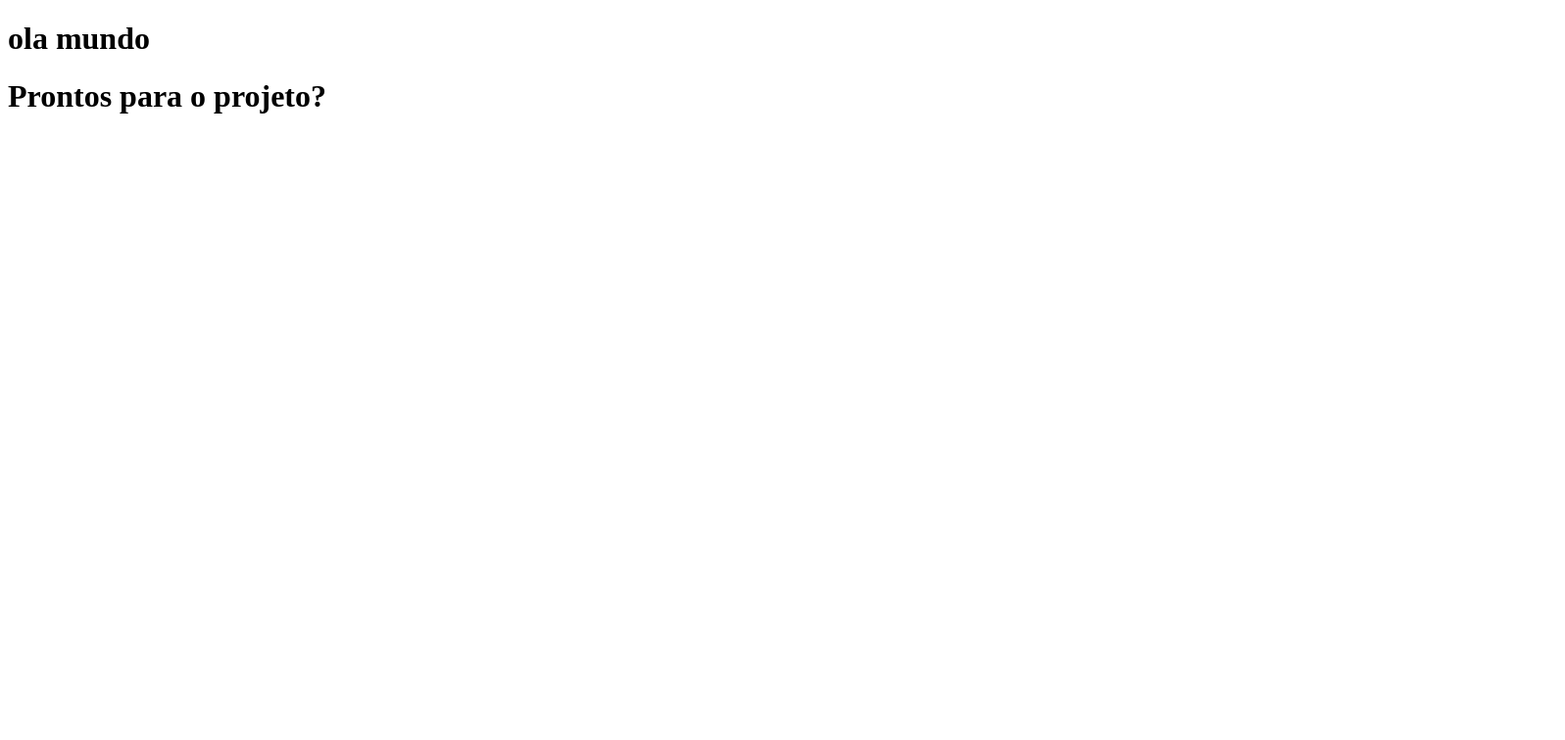
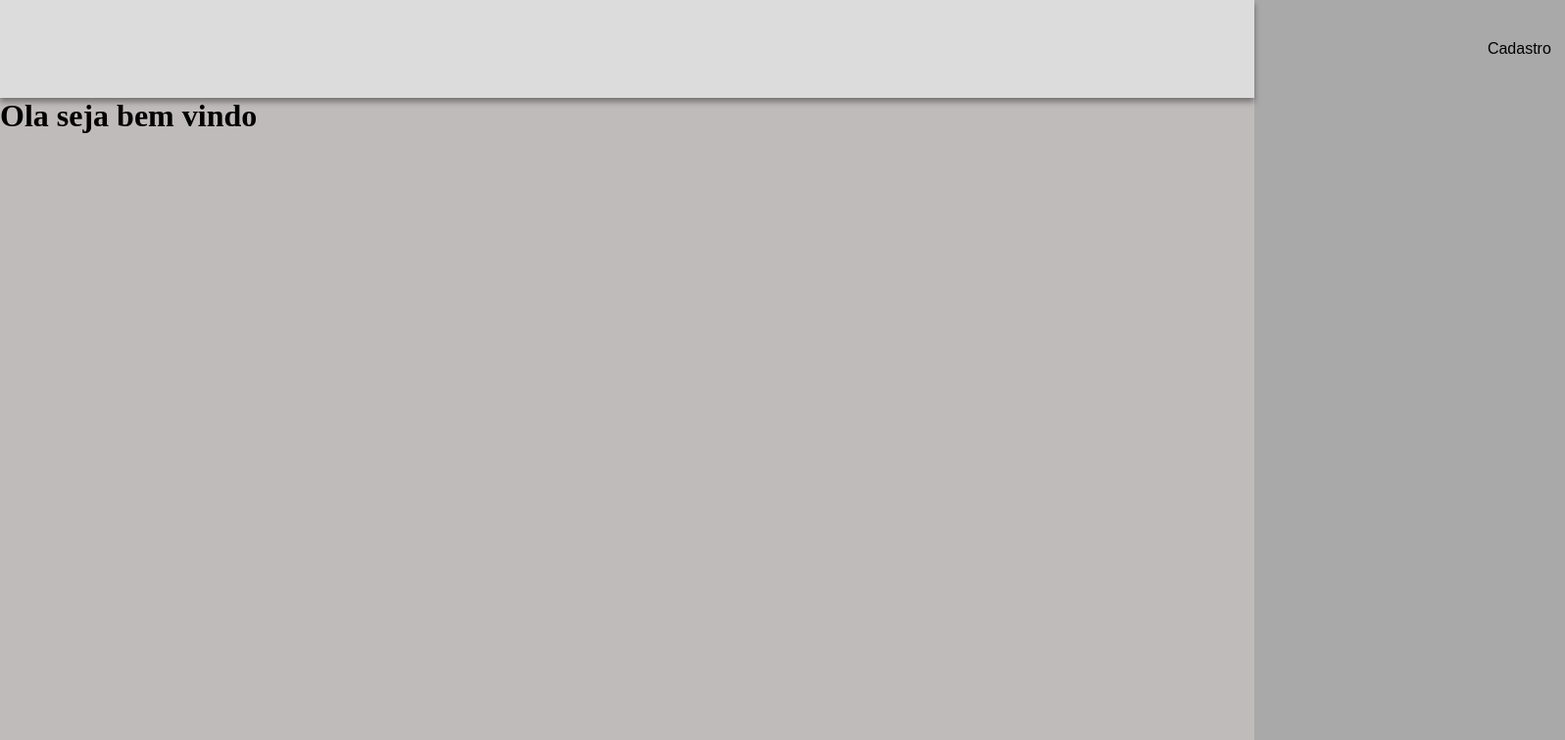
Before and after one commit to SantoAmaroFC/e-commerce-projeto, a React (Vite) app in the folder e-commerce projeto 1 luiz/: page / in a window 1280 px wide. Shown: the top 756 px of the page at 98% size, 1597 px wide, since content can reach past the window. Built offline with nearby package versions, Linux system fonts and the light colour scheme.

Commit message:
atualizaçao do e commerce

```diff
--- a/e-commerce projeto 1 luiz/src/App.css
+++ b/e-commerce projeto 1 luiz/src/App.css
@@ -1,184 +1,48 @@
-/* .counter {
-  font-size: 16px;
-  padding: 5px 10px;
-  border-radius: 5px;
-  color: var(--accent);
-  background: var(--accent-bg);
-  border: 2px solid transparent;
-  transition: border-color 0.3s;
-  margin-bottom: 24px;
+.cont-app{
 
-  &:hover {
-    border-color: var(--accent-border);
-  }
-  &:focus-visible {
-    outline: 2px solid var(--accent);
-    outline-offset: 2px;
-  }
+  min-height: 100vh;
+  display: flex;
+  flex-direction: column;
 }
 
-.hero {
-  position: relative;
+.cont-header{
+  background-color: rgb(221, 220, 220);
+  height: 100px;
+  display: flex;
+ box-shadow: 0px 4px 6px rgba(0, 0, 0, 0.4);
+ position: relative;
+  z-index: 1000;
 
-  .base,
-  .framework,
-  .vite {
-    inset-inline: 0;
-    margin: 0 auto;
-  }
 
-  .base {
-    width: 170px;
-    position: relative;
-    z-index: 0;
-  }
 
-  .framework,
-  .vite {
-    position: absolute;
-  }
+  justify-content: center;
+  align-items:center;
+  gap: 200px;
 
-  .framework {
-    z-index: 1;
-    top: 34px;
-    height: 28px;
-    transform: perspective(2000px) rotateZ(300deg) rotateX(44deg) rotateY(39deg)
-      scale(1.4);
-  }
 
-  .vite {
-    z-index: 0;
-    top: 107px;
-    height: 26px;
-    width: auto;
-    transform: perspective(2000px) rotateZ(300deg) rotateX(40deg) rotateY(39deg)
-      scale(0.8);
-  }
+
+}
+.cont-header nav{
+  display: flex;
+  gap:1750px;
+
 }
 
-#center {
+.cont-main{
+  background-color: rgb(221, 220, 220) ;
+  flex: 1;
   display: flex;
-  flex-direction: column;
-  gap: 25px;
-  place-content: center;
-  place-items: center;
-  flex-grow: 1;
+}
+.botoes-nav{
+  border: none;
+  padding: 8px 14px;
+  font-size: 16px;
+  border-radius: 8px;
+  background-color: rgb(255, 255, 255);
+  cursor: pointer;
+  background: none;
 
-  @media (max-width: 1024px) {
-    padding: 32px 20px 24px;
-    gap: 18px;
-  }
+
+
+
 }
-
-#next-steps {
-  display: flex;
-  border-top: 1px solid var(--border);
-  text-align: left;
-
-  & > div {
-    flex: 1 1 0;
-    padding: 32px;
-    @media (max-width: 1024px) {
-      padding: 24px 20px;
-    }
-  }
-
-  .icon {
-    margin-bottom: 16px;
-    width: 22px;
-    height: 22px;
-  }
-
-  @media (max-width: 1024px) {
-    flex-direction: column;
-    text-align: center;
-  }
-}
-
-#docs {
-  border-right: 1px solid var(--border);
-
-  @media (max-width: 1024px) {
-    border-right: none;
-    border-bottom: 1px solid var(--border);
-  }
-}
-
-#next-steps ul {
-  list-style: none;
-  padding: 0;
-  display: flex;
-  gap: 8px;
-  margin: 32px 0 0;
-
-  .logo {
-    height: 18px;
-  }
-
-  a {
-    color: var(--text-h);
-    font-size: 16px;
-    border-radius: 6px;
-    background: var(--social-bg);
-    display: flex;
-    padding: 6px 12px;
-    align-items: center;
-    gap: 8px;
-    text-decoration: none;
-    transition: box-shadow 0.3s;
-
-    &:hover {
-      box-shadow: var(--shadow);
-    }
-    .button-icon {
-      height: 18px;
-      width: 18px;
-    }
-  }
-
-  @media (max-width: 1024px) {
-    margin-top: 20px;
-    flex-wrap: wrap;
-    justify-content: center;
-
-    li {
-      flex: 1 1 calc(50% - 8px);
-    }
-
-    a {
-      width: 100%;
-      justify-content: center;
-      box-sizing: border-box;
-    }
-  }
-}
-
-#spacer {
-  height: 88px;
-  border-top: 1px solid var(--border);
-  @media (max-width: 1024px) {
-    height: 48px;
-  }
-}
-
-.ticks {
-  position: relative;
-  width: 100%;
-
-  &::before,
-  &::after {
-    content: '';
-    position: absolute;
-    top: -4.5px;
-    border: 5px solid transparent;
-  }
-
-  &::before {
-    left: 0;
-    border-left-color: var(--border);
-  }
-  &::after {
-    right: 0;
-    border-right-color: var(--border);
-  }
-} */
--- a/e-commerce projeto 1 luiz/src/App.jsx
+++ b/e-commerce projeto 1 luiz/src/App.jsx
@@ -1,15 +1,24 @@
 import { useState } from 'react'
 
 import './App.css'
+import Home from './pages/Home'
+import Cadastro from './pages/Cadastro'
 
 function App() {
-
+ const[tela, setTela] = useState(<Home />)
 
   return (
-    <>
-     <h1>ola mundo</h1>
-     <h1>Prontos para o projeto?</h1>
-    </>
+    <div className={'cont-app'}>
+      <header className={'cont-header'}>
+    <nav>
+    <button className={'botoes-nav'} onClick={() => setTela(<Home />)}>Home</button>
+    <button className={'botoes-nav'} onClick={() => setTela(<Cadastro />)}>Cadastro</button>
+    </nav>
+      </header>
+    <main className={'cont-main'}>
+    {tela}
+      </main>
+    </div>
   )
 }
 
--- a/e-commerce projeto 1 luiz/src/index.css
+++ b/e-commerce projeto 1 luiz/src/index.css
@@ -1,111 +1,12 @@
-/* :root {
-  --text: #6b6375;
-  --text-h: #08060d;
-  --bg: #fff;
-  --border: #e5e4e7;
-  --code-bg: #f4f3ec;
-  --accent: #aa3bff;
-  --accent-bg: rgba(170, 59, 255, 0.1);
-  --accent-border: rgba(170, 59, 255, 0.5);
-  --social-bg: rgba(244, 243, 236, 0.5);
-  --shadow:
-    rgba(0, 0, 0, 0.1) 0 10px 15px -3px, rgba(0, 0, 0, 0.05) 0 4px 6px -2px;
+*{
+  margin: 0;
+  padding: 0;
+  box-sizing: border-box;
 
-  --sans: system-ui, 'Segoe UI', Roboto, sans-serif;
-  --heading: system-ui, 'Segoe UI', Roboto, sans-serif;
-  --mono: ui-monospace, Consolas, monospace;
-
-  font: 18px/145% var(--sans);
-  letter-spacing: 0.18px;
-  color-scheme: light dark;
-  color: var(--text);
-  background: var(--bg);
-  font-synthesis: none;
-  text-rendering: optimizeLegibility;
-  -webkit-font-smoothing: antialiased;
-  -moz-osx-font-smoothing: grayscale;
-
-  @media (max-width: 1024px) {
-    font-size: 16px;
-  }
 }
 
-@media (prefers-color-scheme: dark) {
-  :root {
-    --text: #9ca3af;
-    --text-h: #f3f4f6;
-    --bg: #16171d;
-    --border: #2e303a;
-    --code-bg: #1f2028;
-    --accent: #c084fc;
-    --accent-bg: rgba(192, 132, 252, 0.15);
-    --accent-border: rgba(192, 132, 252, 0.5);
-    --social-bg: rgba(47, 48, 58, 0.5);
-    --shadow:
-      rgba(0, 0, 0, 0.4) 0 10px 15px -3px, rgba(0, 0, 0, 0.25) 0 4px 6px -2px;
-  }
+html, body, #root{
+  min-height: 100vh;
 
-  #social .button-icon {
-    filter: invert(1) brightness(2);
-  }
+  background-color: darkgray;
 }
-
-body {
-  margin: 0;
-}
-
-#root {
-  width: 1126px;
-  max-width: 100%;
-  margin: 0 auto;
-  text-align: center;
-  border-inline: 1px solid var(--border);
-  min-height: 100svh;
-  display: flex;
-  flex-direction: column;
-  box-sizing: border-box;
-}
-
-h1,
-h2 {
-  font-family: var(--heading);
-  font-weight: 500;
-  color: var(--text-h);
-}
-
-h1 {
-  font-size: 56px;
-  letter-spacing: -1.68px;
-  margin: 32px 0;
-  @media (max-width: 1024px) {
-    font-size: 36px;
-    margin: 20px 0;
-  }
-}
-h2 {
-  font-size: 24px;
-  line-height: 118%;
-  letter-spacing: -0.24px;
-  margin: 0 0 8px;
-  @media (max-width: 1024px) {
-    font-size: 20px;
-  }
-}
-p {
-  margin: 0;
-}
-
-code,
-.counter {
-  font-family: var(--mono);
-  display: inline-flex;
-  border-radius: 4px;
-  color: var(--text-h);
-}
-
-code {
-  font-size: 15px;
-  line-height: 135%;
-  padding: 4px 8px;
-  background: var(--code-bg);
-} */
--- /dev/null
+++ b/e-commerce projeto 1 luiz/src/pages/Cadastro.jsx
@@ -0,0 +1,15 @@
+import './Paginas.css'
+
+function Cadastro() {
+  return (
+    <div className={'cont-cadastro'}>
+        <h1> Faça seu cadastro</h1>
+            <p>aaaaaaaaaaaaaaaaaaaaaaaaaaaaaaaaaaaaaaaaaaaaaaaaaaaaaaaaaaa
+                aaaaaaaaaaaaaaaaaaaaaaaaaaaaaaaaaaaaaaaaaaaaaaaaaaaaaaaaaa
+            </p>
+
+    </div>
+  )
+}
+
+export default Cadastro
--- /dev/null
+++ b/e-commerce projeto 1 luiz/src/pages/Home.jsx
@@ -0,0 +1,11 @@
+import './Paginas.css'
+
+function Home() {
+  return (
+    <div className={'cont-home'}>
+        <h1>Ola seja bem vindo</h1>
+    </div>
+  )
+}
+
+export default Home
--- /dev/null
+++ b/e-commerce projeto 1 luiz/src/pages/Paginas.css
@@ -0,0 +1,14 @@
+.cont-home{
+    background-color:  rgb(192, 187, 187) ;
+    flex: 1;
+
+}
+.cont-cadastro{
+    background-color:  rgb(192, 187, 187) ;
+    flex: 1;
+    display: flex;
+
+
+
+
+}
```
